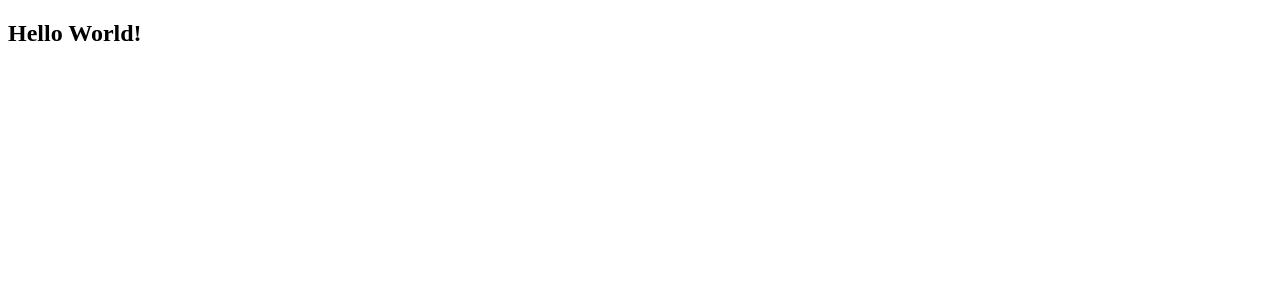
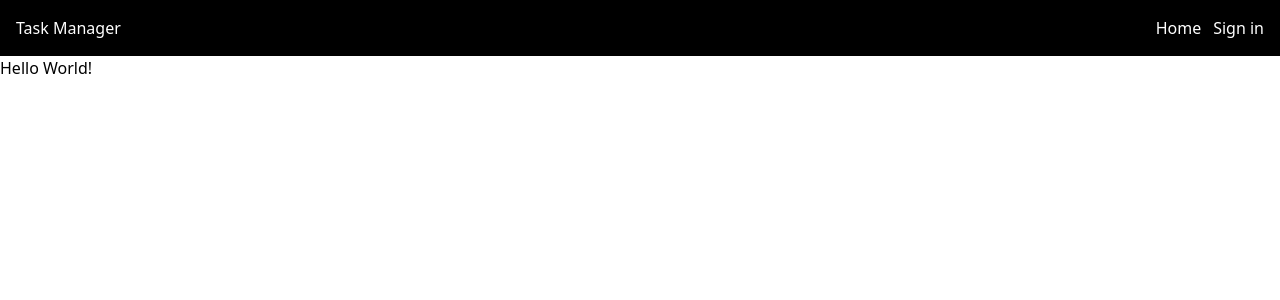
Before and after one commit to Albatraoz12/manager-app, a Next.js app in the folder frontend/: page / in a window 1280 px wide. Shown: the top 300 px of the page. Built offline with nearby package versions, Linux system fonts and the light colour scheme.

Commit message:
Create navbar component and add it to page

```diff
--- /dev/null
+++ b/frontend/app/components/Navbar.tsx
@@ -0,0 +1,24 @@
+import Link from 'next/link';
+import React from 'react';
+
+export default function Navbar() {
+  return (
+    <nav className='flex justify-between px-4 py-4 bg-black text-white'>
+      <div>
+        <Link href={'/'}>
+          <h1>Task Manager</h1>
+        </Link>
+      </div>
+      <div>
+        <ul className='flex flex-row gap-3'>
+          <li>
+            <Link href={'/'}>Home</Link>
+          </li>
+          <li>
+            <Link href={'/signin'}>Sign in</Link>
+          </li>
+        </ul>
+      </div>
+    </nav>
+  );
+}
--- a/frontend/app/layout.tsx
+++ b/frontend/app/layout.tsx
@@ -1,4 +1,6 @@
 import type { Metadata } from 'next';
+import './globals.css';
+import Navbar from './components/Navbar';
 
 export const metadata: Metadata = {
   title: 'Task Manager',
@@ -13,6 +15,7 @@ export default function RootLayout({
   return (
     <html lang='en'>
       <body>
+        <Navbar />
         <main>{children}</main>
       </body>
     </html>
```
